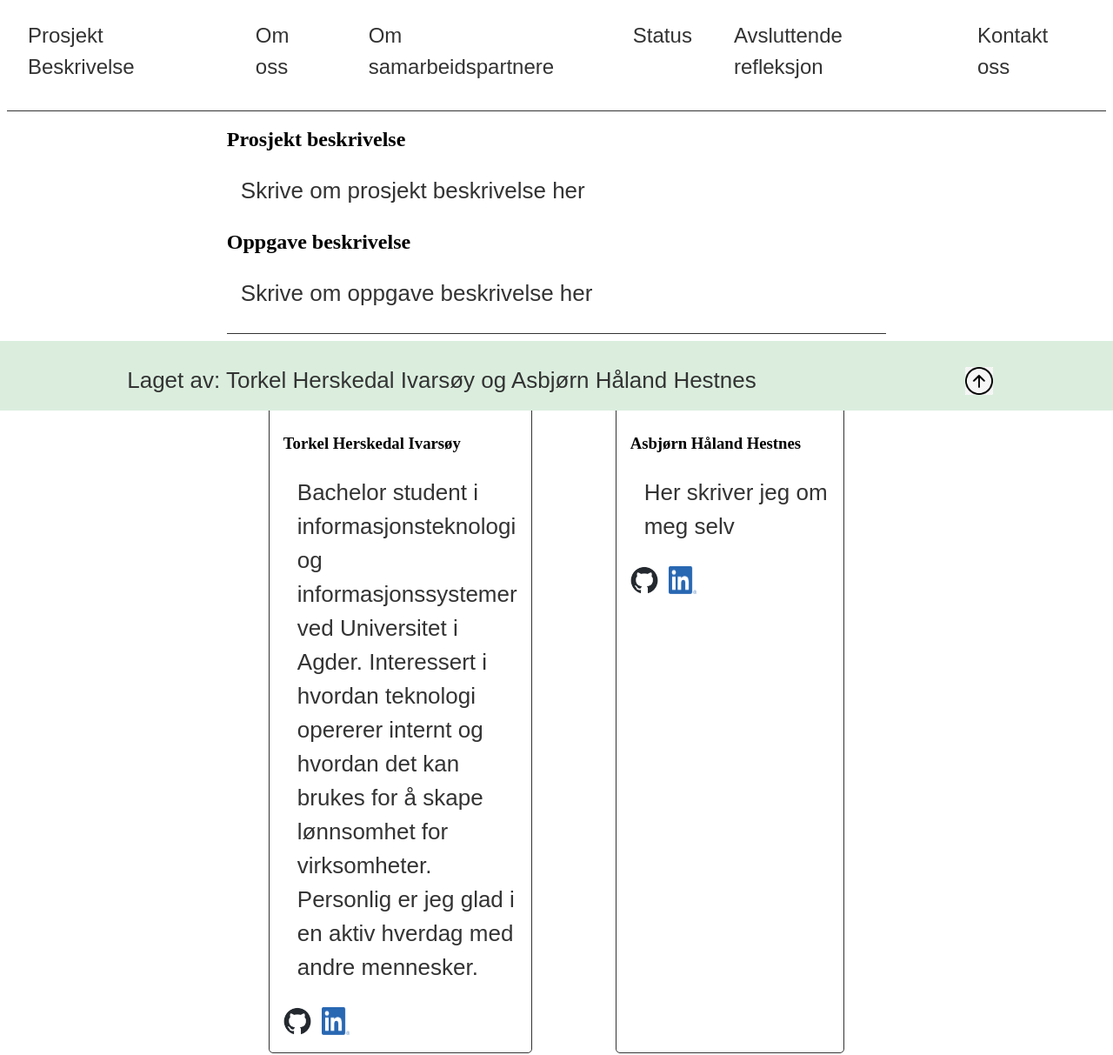
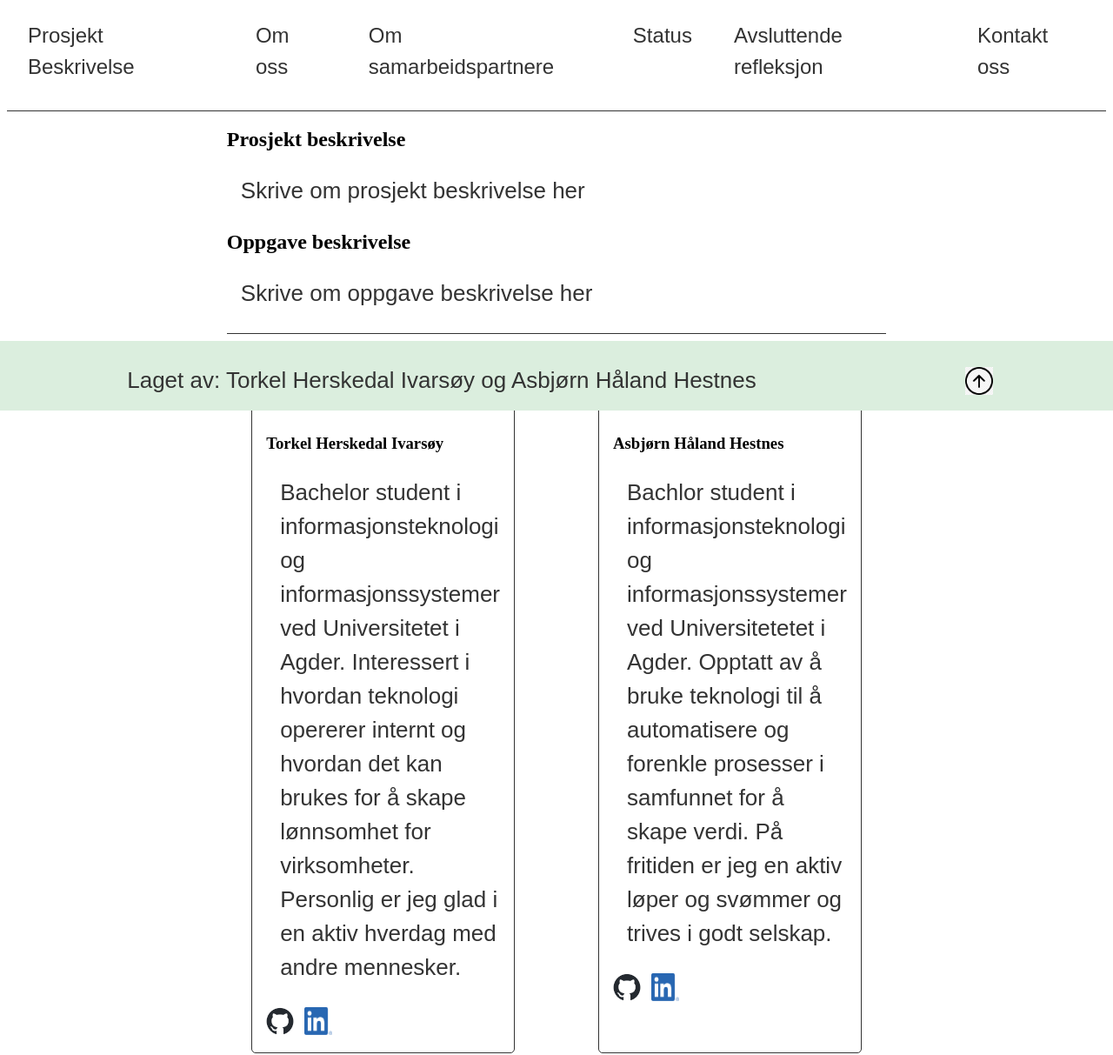
Before and after one commit to torkelhi/praksis-is302, a website: page index.html in a window 1280 px wide. Shown: the part 328-1541 px from the top of the page at 87% size. Drawn offline with Linux system fonts and the light colour scheme.

Commit message:
fikset beskrivelse m.m og midtstilt navbar

```diff
--- a/index.html
+++ b/index.html
@@ -46,7 +46,7 @@
         <section id="torkel" class="visittkort">
             <h3>Torkel Herskedal Ivarsøy</h3>
           <p>
-              Bachelor student i informasjonsteknologi og informasjonssystemer ved Universitet i Agder. Interessert i hvordan teknologi opererer internt og hvordan det kan brukes for å skape lønnsomhet for virksomheter.
+              Bachelor student i informasjonsteknologi og informasjonssystemer ved Universitetet i Agder. Interessert i hvordan teknologi opererer internt og hvordan det kan brukes for å skape lønnsomhet for virksomheter.
 
               Personlig er jeg glad i en aktiv hverdag med andre mennesker.
           </p>
@@ -61,11 +61,12 @@
       <section id="asbjørn" class="visittkort">
         <h3>Asbjørn Håland Hestnes</h3>
         <p>
-          Her skriver jeg om meg selv
+          Bachlor student i informasjonsteknologi og informasjonssystemer ved Universitetetet i Agder. Opptatt av å bruke teknologi til å automatisere og forenkle prosesser i samfunnet for å skape verdi.
+            På fritiden er jeg en aktiv løper og svømmer og trives i godt selskap.
         </p>
         <div class="links">
-          <a href="#" alt="GitHub konto Asbjørn" target="_blank"><img src="./bilder/github-mark/github-mark.png" class="icons" alt="Github logo"></a>
-          <a href="#" alt="LinkedIn Asbjørn" target="_blank"><img src="./bilder/LinkedIn-Logos/LI-In-Bug.png" class="icons" alt="LinkedIn logo" /> </a>
+          <a href="https://github.com/asbjornhh" alt="GitHub konto Asbjørn" target="_blank"><img src="./bilder/github-mark/github-mark.png" class="icons" alt="Github logo"></a>
+          <a href="https://www.linkedin.com/in/asbjorn-haaland-hestnes/" alt="LinkedIn Asbjørn" target="_blank"><img src="./bilder/LinkedIn-Logos/LI-In-Bug.png" class="icons" alt="LinkedIn logo" /> </a>
         </div>
       </section>
         </div>
--- a/main.css
+++ b/main.css
@@ -59,8 +59,7 @@ nav {
     border-bottom: 1px solid #333;
     display: flex;
     flex-direction: row;
-    justify-content:flex-end;
-
+    justify-content:center;
 }
 
 nav a {
```
